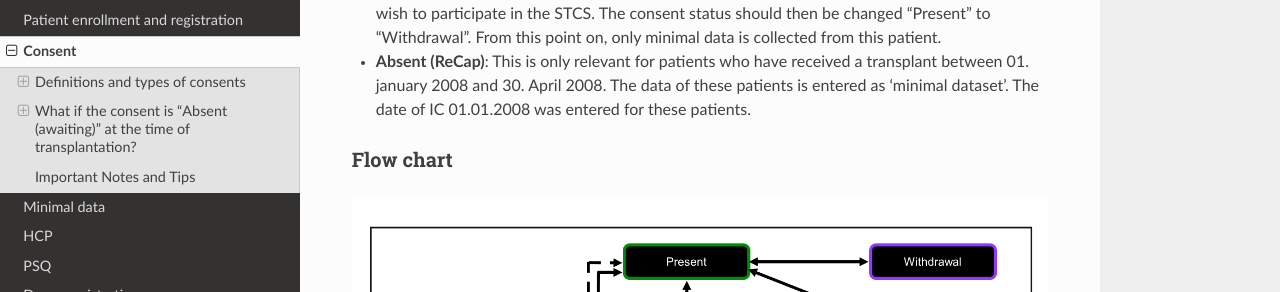
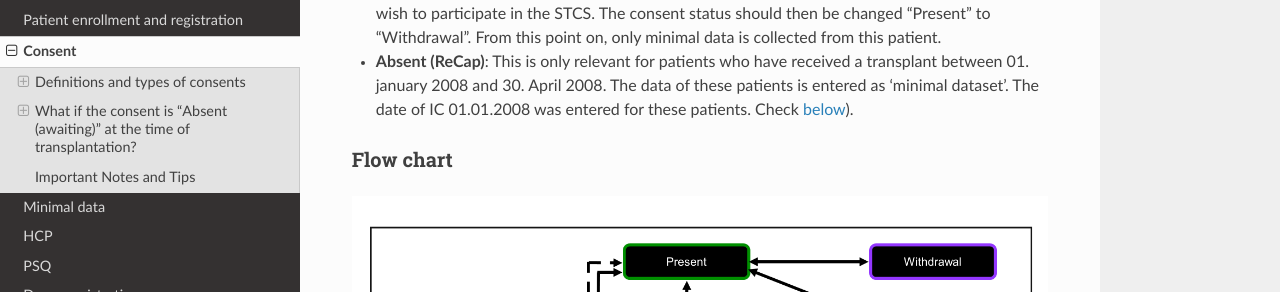
Before and after one commit to swiss-transplant-cohort-study/3LC-user-manual, a Sphinx documentation site: the page built from docs/source/consent.rst, in a window 1280 px wide and 900 px high, scrolled down 440 px. Shown: the part 206-498 px from the top of the window. Built offline with Sphinx 7.4.7 and the Read the Docs theme 3.1.0, drawn with Linux system fonts in a browser that asks for light colours.

Commit message:
Update consent.rst

```diff
--- a/docs/source/consent.rst
+++ b/docs/source/consent.rst
@@ -12,12 +12,14 @@ Definitions and types of consents
 - **Absent (other)**: The participation of this patient in the STCS could not be clarified, and the patient is still alive. Please select the specific option, e.g. "Reminder process closed", "Language/Communication barrier".
 - **Absent (death)**: the patient died while consent was "Absent (awaiting)".
 - **Withdrawal**: when patient was registered as "new patient", a IC for this patient was available. However, at a later point, this patient withdrew his consent by informing us that they no longer wish to participate in the STCS. The consent status should then be changed "Present" to "Withdrawal". From this point on, only minimal data is collected from this patient.
-- **Absent (ReCap)**: This is only relevant for patients who have received a transplant between 01. january 2008 and 30. April 2008. The data of these patients is entered as ‘minimal dataset’. The date of IC 01.01.2008 was entered for these patients.
+- **Absent (ReCap)**: This is only relevant for patients who have received a transplant between 01. january 2008 and 30. April 2008. The data of these patients is entered as ‘minimal dataset’. The date of IC 01.01.2008 was entered for these patients. Check :ref:`below <ReCap>`).
 
 Flow chart
 ================================================================
 
 .. image:: ConsentManagement.png
+
+.. _ReCap:
 
 What if the consent is “Absent (awaiting)” at the time of transplantation?
 **************************************************************************************
```
